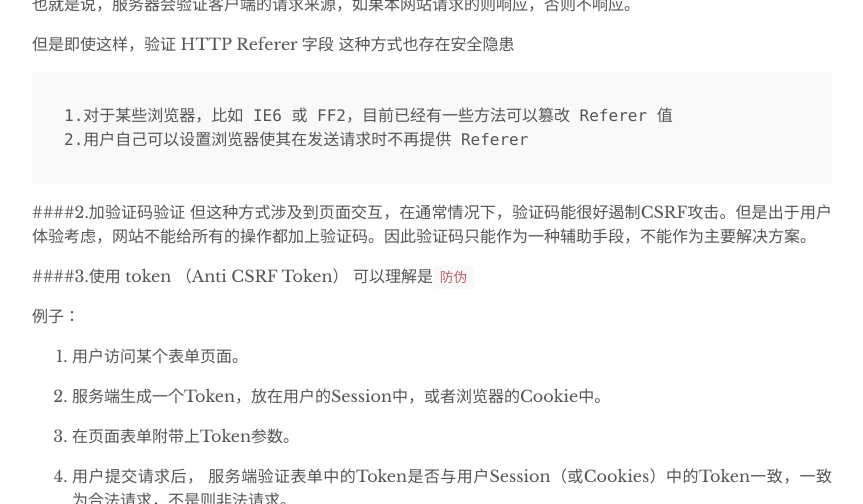
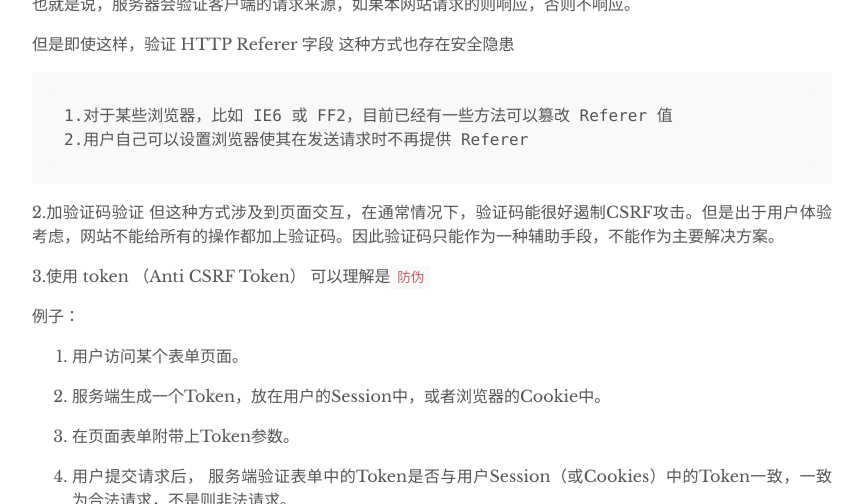
Before and after one commit to Searworld/Searworld.github.io, a Jekyll site: the page built from _posts/2018-06-08-web安全:CSRF攻击原理以及防御.md, in a window 1280 px wide and 900 px high, scrolled down 1623 px, cut to the strip 58-562 px from the top of the window. Shown: the whole strip, without its empty margins (208-1071 px from the left). Built offline with Jekyll 4.4.1, drawn with Linux system fonts in a browser that asks for light colours.

````diff
--- a/_posts/2018-06-08-web安全:CSRF攻击原理以及防御.md
+++ b/_posts/2018-06-08-web安全:CSRF攻击原理以及防御.md
@@ -44,10 +44,10 @@ _验证referer_
 2.用户自己可以设置浏览器使其在发送请求时不再提供 Referer
 ```
 
-####2.加验证码验证
+2.加验证码验证
 但这种方式涉及到页面交互，在通常情况下，验证码能很好遏制CSRF攻击。但是出于用户体验考虑，网站不能给所有的操作都加上验证码。因此验证码只能作为一种辅助手段，不能作为主要解决方案。
 
-####3.使用 token （Anti CSRF Token）
+3.使用 token （Anti CSRF Token）
 可以理解是`防伪`
 
 例子：
````
